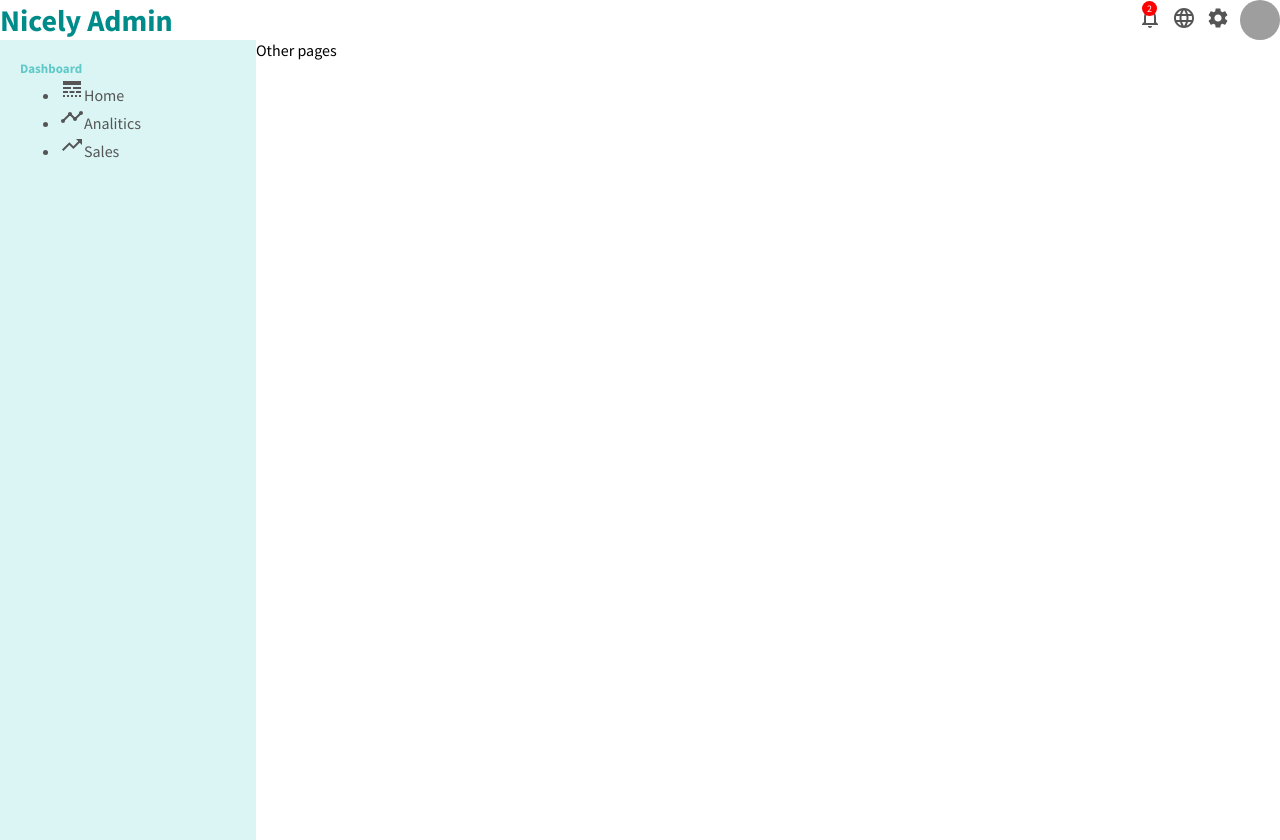
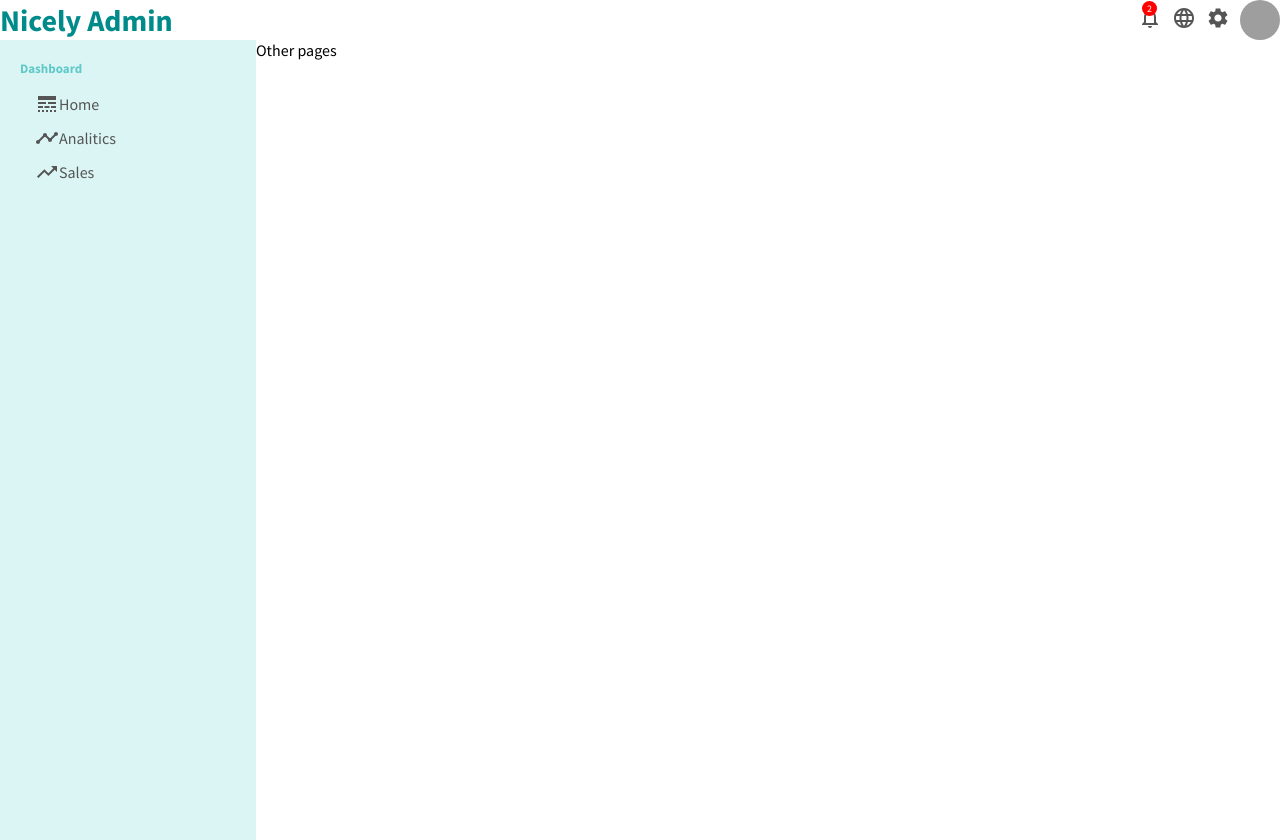
Before and after one commit to AlpayGencSoftware/nicelyadmin, a React (Create React App) app: page / in a window 1280 px wide. Built offline with nearby package versions, Linux system fonts and the light colour scheme; grey boxes are pictures that could not be loaded.

Commit message:
SidebarList css codes were uploaded

```diff
--- a/src/components/sidebar/Sidebar.jsx
+++ b/src/components/sidebar/Sidebar.jsx
@@ -9,15 +9,15 @@ export default function Sidebar() {
           <h3 className="sidebarTitle">Dashboard</h3>
           <div className="sidebarList">
             <ul className="sidebarList">
-              <li className="SidebarLisIte">
+              <li className="sidebarListItem">
                 <LineStyle />
                 Home
               </li>
-              <li className="SidebarLisIte">
+              <li className="sidebarListItem">
                 <Timeline />
                 Analitics
               </li>
-              <li className="SidebarLisIte">
+              <li className="sidebarListItem">
                 <TrendingUp />
                 Sales
               </li>
--- a/src/components/sidebar/sidebar.css
+++ b/src/components/sidebar/sidebar.css
@@ -16,3 +16,13 @@
     font-size: 13px;
     color: rgb(98, 201, 201);
 }
+.sidebarList{
+    list-style: none;
+    padding: 5px;
+}
+.sidebarListItem{
+    padding: 5px;
+    cursor: pointer;
+    display: flex;
+    align-items: center;
+}
```
